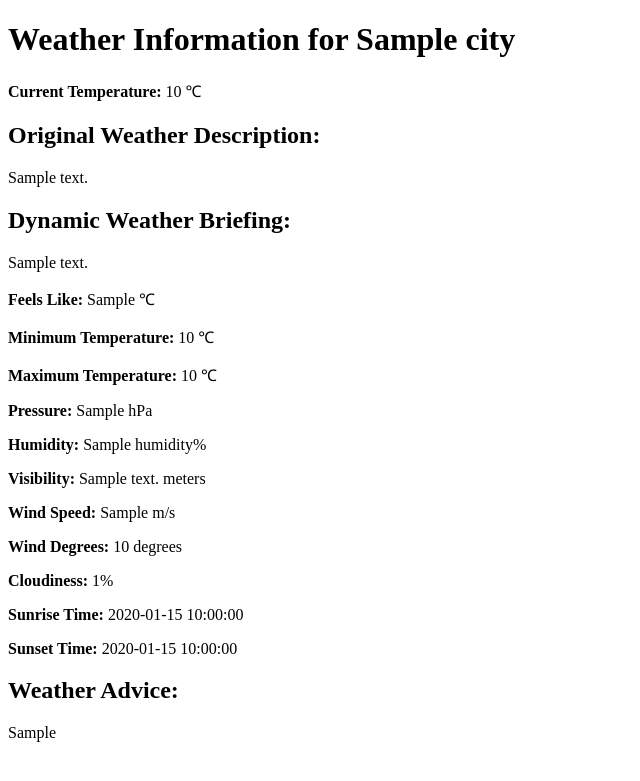
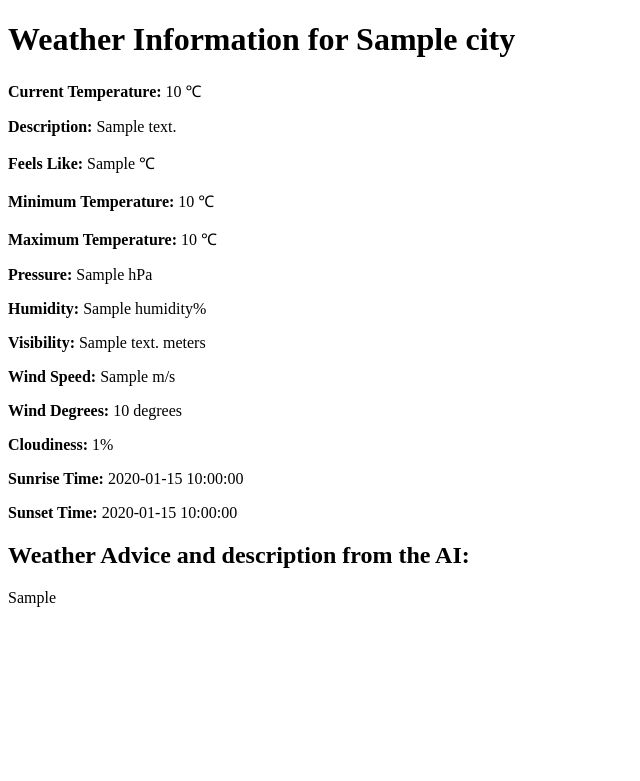
Before and after one commit to lantossl/weatherInfo, a Flask app: template templates/weather.html in a window 1280 px wide. Shown: the top 781 px of the page, without its empty margins (0-640 px from the left). Run offline with Flask 2, Linux system fonts and the light colour scheme; the template is opened without the code that fills it: most values are stand-ins (such as "Sample title", 1, 10 or a date in 2020).

Commit message:
Now the weathers descrition and advice is perfect!

```diff
--- a/main.py
+++ b/main.py
@@ -30,48 +30,23 @@ def get_weather_data(lat, lon, api_key):
     else:
         return None
 
-# Function to generate weather description using the gpt-3.5-turbo model
-def generate_weather_description(weather_data):
+# Function to generate weather advice for activities and clothing using the gpt-3.5-turbo model
+def generate_weather_advice(weather_data):
     # Replace 'YOUR_OPENAI_API_KEY' with your actual OpenAI API key
     openai.api_key = openai_api_key
 
     # Construct the prompt using the weather data
-    prompt = f"The weather in {weather_data['name']} is {weather_data['weather'][0]['description']} with a temperature of {weather_data['main']['temp']} degrees Celsius. It feels like {weather_data['main']['feels_like']} degrees Celsius. The minimum temperature today is {weather_data['main']['temp_min']} degrees Celsius, and the maximum temperature is {weather_data['main']['temp_max']} degrees Celsius. The atmospheric pressure is {weather_data['main']['pressure']} hPa, visibility is {weather_data['visibility']} meters, and wind speed is {weather_data['wind']['speed']} m/s coming from {weather_data['wind']['deg']} degrees. Cloudiness is at {weather_data['clouds']['all']}%."
+    prompt = f"The weather in {weather_data['name']} today is {weather_data['weather'][0]['description']} with a temperature of {weather_data['main']['temp']} degrees Celsius. The minimum temperature today is {weather_data['main']['temp_min']} degrees Celsius, and the maximum temperature is {weather_data['main']['temp_max']} degrees Celsius. It feels like {weather_data['main']['feels_like']} degrees Celsius. The atmospheric pressure is {weather_data['main']['pressure']} hPa, visibility is {weather_data['visibility']} meters, and wind speed is {weather_data['wind']['speed']} m/s coming from {weather_data['wind']['deg']} degrees. Cloudiness is at {weather_data['clouds']['all']}. How cold you describe the weather in details today? Could you please advise activities that is fits perfectly for the weather? What would be the perfect dress to wear regarding the weather? Finally, please share a nice thought and wish something good regarding your previous answers!%"
 
-    # Generate dynamic weather description using gpt-3.5-turbo model
+    # Generate weather advice using gpt-3.5-turbo model
     response = openai.Completion.create(
         engine="text-davinci-002",  # You can use gpt-3.5-turbo model
         prompt=prompt,
-        max_tokens=500,  # Adjust the number of tokens as per your desired length
-        stop=["."]  # Stop generation at the end of a sentence
+        max_tokens=1000,  # Adjust the number of tokens as per your desired length
+        stop=["%"]  # Stop generation at the end of a sentence
     )
 
     return response['choices'][0]['text']
-
-# Function to generate weather advice for activities and clothing
-def generate_weather_advice(weather_data):
-    # Convert sunrise and sunset timestamps to human-readable format
-    sunrise_timestamp = weather_data['sys']['sunrise']
-    sunset_timestamp = weather_data['sys']['sunset']
-    sunrise_time = datetime.datetime.fromtimestamp(sunrise_timestamp).strftime('%H:%M')
-    sunset_time = datetime.datetime.fromtimestamp(sunset_timestamp).strftime('%H:%M')
-
-    # Generate weather advice based on the weather conditions
-    advice = f"For today's weather in {weather_data['name']}, the weather is {weather_data['weather'][0]['description']} with a temperature of {weather_data['main']['temp']} degrees Celsius. The minimum temperature today is {weather_data['main']['temp_min']} degrees Celsius, and the maximum temperature is {weather_data['main']['temp_max']} degrees Celsius. It feels like {weather_data['main']['feels_like']} degrees Celsius. The atmospheric pressure is {weather_data['main']['pressure']} hPa, visibility is {weather_data['visibility']} meters, and wind speed is {weather_data['wind']['speed']} m/s coming from {weather_data['wind']['deg']} degrees. Cloudiness is at {weather_data['clouds']['all']}%."
-
-    # Add advice for activities and clothing based on weather conditions
-    if 'rain' in weather_data['weather'][0]['description'].lower():
-        advice += " It may rain today, so don't forget to bring an umbrella or raincoat with you!"
-    else:
-        advice += " It's a good day for outdoor activities. Enjoy the weather!"
-
-    if weather_data['main']['temp'] > 25:
-        advice += " The temperature is quite warm today. Wear light and breathable clothing to stay comfortable."
-    else:
-        advice += " The temperature is moderate today. Dress accordingly and bring a light jacket if needed."
-
-    # Return the weather advice
-    return advice
 
 # Flask app route to show weather information
 @app.route('/')
@@ -92,7 +67,7 @@ def show_weather():
     if weather_data:
         city = weather_data['name']  # Extract the city name from the JSON data
         temperature_celsius = weather_data['main']['temp']
-        weather_description_json = weather_data['weather'][0]['description']
+        weather_description = weather_data['weather'][0]['description']
         humidity = weather_data['main']['humidity']
         wind_speed = weather_data['wind']['speed']
 
@@ -108,31 +83,27 @@ def show_weather():
         sunset_timestamp = weather_data['sys']['sunset']
         timezone_offset_seconds = weather_data['timezone']
 
-        # Generate dynamic weather description using the OpenAI API
-        weather_description_ai = generate_weather_description(weather_data)
+        # Convert sunrise and sunset timestamps to local timezone
+        sunrise_time = datetime.datetime.fromtimestamp(sunrise_timestamp + timezone_offset_seconds).strftime('%H:%M')
+        sunset_time = datetime.datetime.fromtimestamp(sunset_timestamp + timezone_offset_seconds).strftime('%H:%M')
 
         # Generate weather advice for activities and clothing
         weather_advice = generate_weather_advice(weather_data)
 
-        # Convert sunrise and sunset timestamps to local timezone
-        sunrise_time = datetime.datetime.fromtimestamp(sunrise_timestamp + timezone_offset_seconds).strftime('%H:%M')
-        sunset_time = datetime.datetime.fromtimestamp(sunset_timestamp + timezone_offset_seconds).strftime('%H:%M')
-
         # Render the template with weather data and separate descriptions
         return render_template('weather.html', city=city, temperature=temperature_celsius,
-                               weather_description_json=weather_description_json,
-                               weather_description_ai=weather_description_ai,
-                               feels_like_celsius=feels_like_celsius,
-                               temp_min_celsius=temp_min_celsius,
-                               temp_max_celsius=temp_max_celsius,
-                               pressure_hpa=pressure_hpa,
-                               visibility_meters=visibility_meters,
-                               wind_degrees=wind_degrees,
-                               cloudiness_percent=cloudiness_percent,
-                               sunrise_time=sunrise_time,
-                               sunset_time=sunset_time,
-                               weather_advice=weather_advice,
-                               humidity=humidity, wind_speed=wind_speed)
+        		           weather_description=weather_description,
+		           feels_like_celsius=feels_like_celsius,
+		           temp_min_celsius=temp_min_celsius,
+		           temp_max_celsius=temp_max_celsius,
+		           pressure_hpa=pressure_hpa,
+		           visibility_meters=visibility_meters,
+		           wind_degrees=wind_degrees,
+		           cloudiness_percent=cloudiness_percent,
+		           sunrise_time=sunrise_time,
+		           sunset_time=sunset_time,
+		           weather_advice=weather_advice,
+		           humidity=humidity, wind_speed=wind_speed)
     else:
         return "Weather data not available."
 
--- a/templates/weather.html
+++ b/templates/weather.html
@@ -6,19 +6,7 @@
 <body>
     <h1>Weather Information for {{ city }}</h1>
     <p><strong>Current Temperature:</strong> {{ temperature }} &#8451;</p>
-
-    <!-- Original Weather Description from JSON -->
-    <div>
-        <h2>Original Weather Description:</h2>
-        <p>{{ weather_description_json }}</p>
-    </div>
-
-    <!-- Dynamic Weather Briefing from OpenAI API -->
-    <div>
-        <h2>Dynamic Weather Briefing:</h2>
-        <p>{{ weather_description_ai }}</p>
-    </div>
-
+    <p><strong>Description:</strong> {{ weather_description_json }} </p>
     <p><strong>Feels Like:</strong> {{ feels_like_celsius }} &#8451;</p>
     <p><strong>Minimum Temperature:</strong> {{ temp_min_celsius }} &#8451;</p>
     <p><strong>Maximum Temperature:</strong> {{ temp_max_celsius }} &#8451;</p>
@@ -33,7 +21,7 @@
 
     <!-- Weather Advice from OpenAI API -->
     <div>
-        <h2>Weather Advice:</h2>
+        <h2>Weather Advice and description from the AI:</h2>
         <p>{{ weather_advice }}</p>
     </div>
 </body>
```
